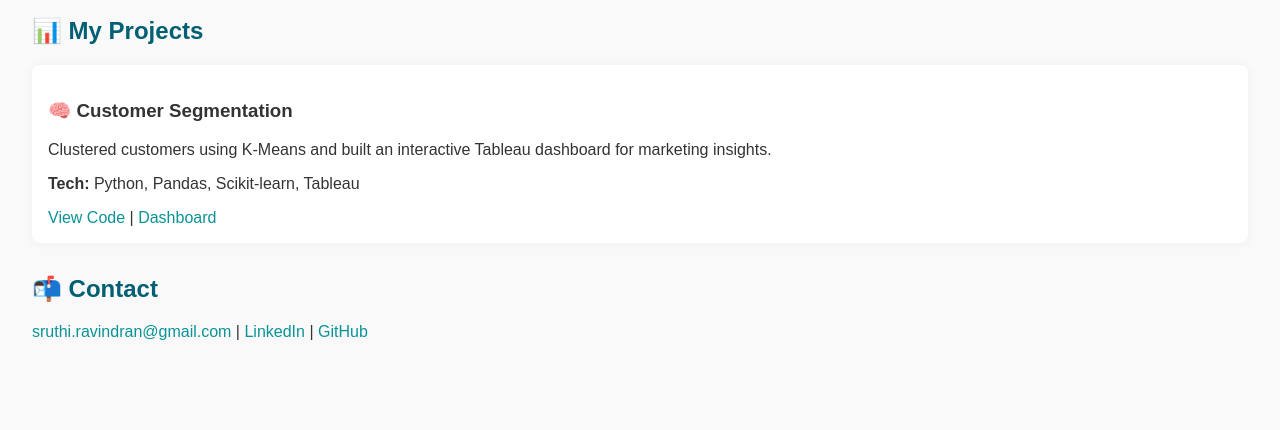
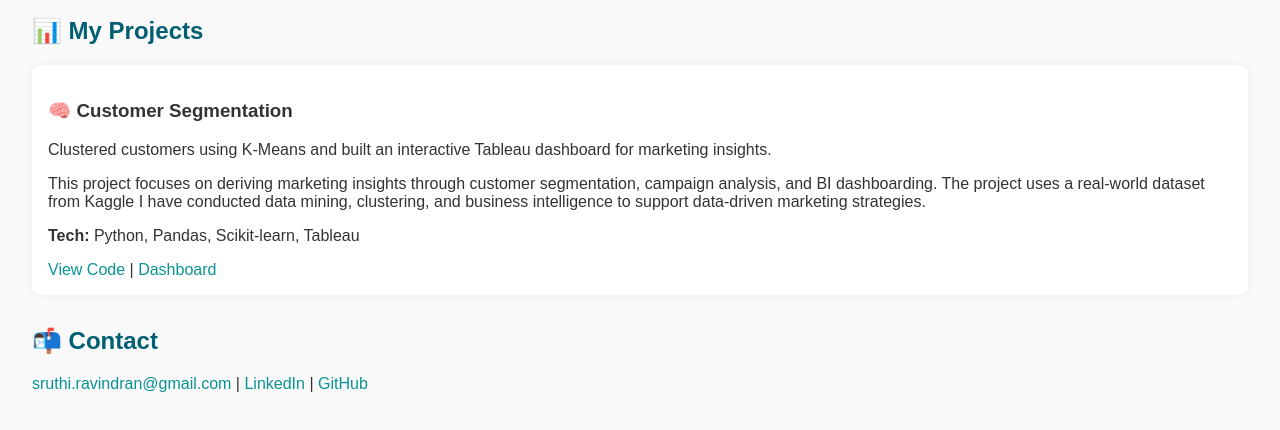
Before and after one commit to sruthiravindra/portfolio, a plain HTML site: page index.html in a window 1280 px wide. Shown: the part 112-542 px from the top of the page. Drawn offline with Linux system fonts and the light colour scheme.

Commit message:
updated text

```diff
--- a/index.html
+++ b/index.html
@@ -20,6 +20,7 @@
   <div class="project">
     <h3>🧠 Customer Segmentation</h3>
     <p>Clustered customers using K-Means and built an interactive Tableau dashboard for marketing insights.</p>
+    <p>This project focuses on deriving marketing insights through customer segmentation, campaign analysis, and BI dashboarding. The project uses a real-world dataset from Kaggle I have conducted data mining, clustering, and business intelligence to support data-driven marketing strategies.</p>
     <p><strong>Tech:</strong> Python, Pandas, Scikit-learn, Tableau</p>
     <a href="https://github.com/sruthiravindra/customer_segmentation_marketing_analytics">View Code</a> |
     <a href="https://public.tableau.com/app/profile/sruthi.r4258/viz/Book1_17490651739310/Dashboard2">Dashboard</a>
```
